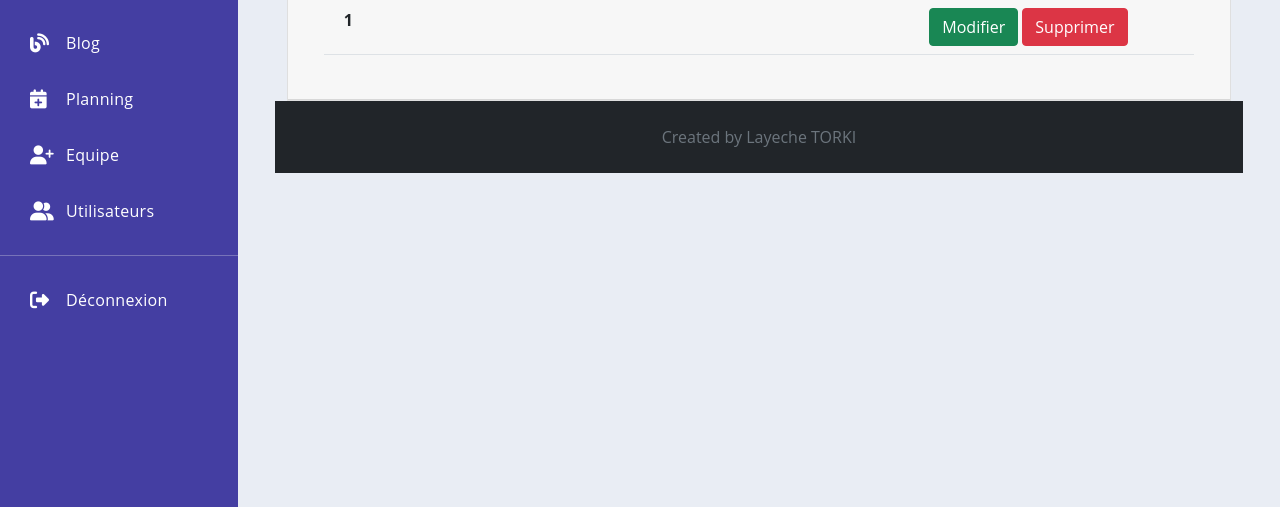
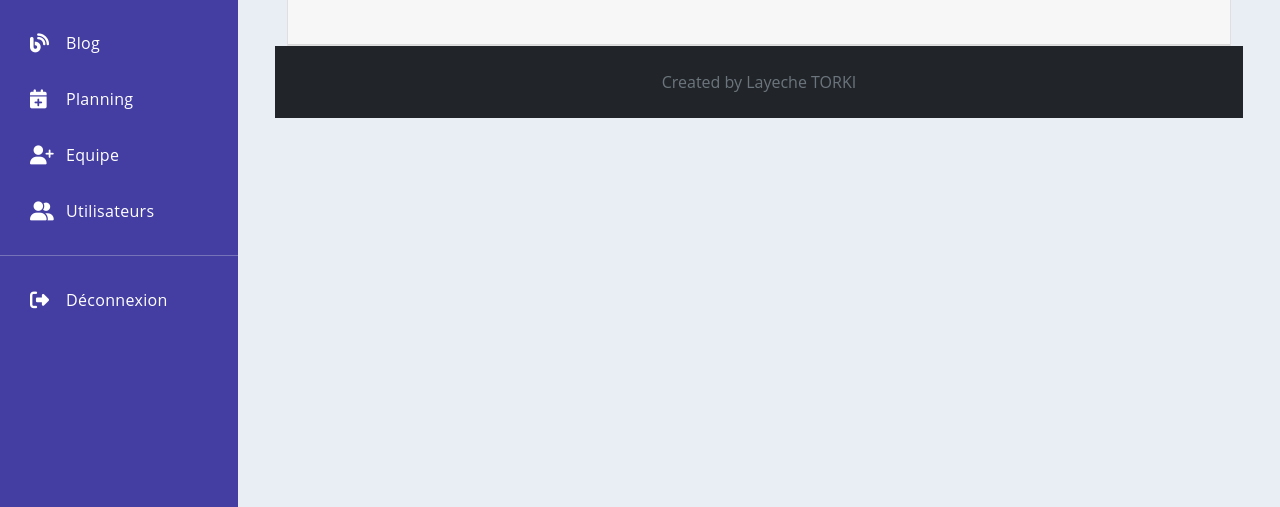
Before and after one commit to Layeche-t/Gsolution, a PHP site: page /slide_disply.php in a window 1280 px wide. Shown: the part 293-800 px from the top of the page. Run offline with PHP 8.4, Linux system fonts and the light colour scheme; tables that the repository leaves empty or names only in its code hold one stand-in row (values such as "Sample post"); data that the repository does not hold is empty; some libraries are stand-ins or nearby versions.

Commit message:
cleaning the dashbord

```diff
--- a/admin/slide_disply.php
+++ b/admin/slide_disply.php
@@ -1,27 +1,28 @@
+<?php
 
-<?php
+//connxion à la base de données
 require_once('../inc_config.php');
+//l'objet
 $post = new Post();
 
-$affichages= $post->findAll($post::TABLE);
+//méthode select par
+$sliders = $post->findBy(['type' => 'slider'], 1000, $post::TABLE);
 
-
+//supprimer un élement du tableau
 if (isset($_GET['id'])) {
     $post->deleteById($_GET['id'], $post::TABLE);
-    header('Location: ../admin/slide_disply.php');
+    header('Location: ../admin/slide_disply.php?delete');
+    exit();
 }
-
 ?>
 
 <!-- import du header -->
 <?php include('inc_header.php'); ?>
 
-
-
 <!-- Le contenu du dashbord-->
 <div class='dashboard-app'>
     <header class='dashboard-toolbar'>
-        <a href="#!" class="menu-toggle"><i class="fas fa-bars"></i></a>
+        <a href="#" class="menu-toggle"><i class="fas fa-bars"></i></a>
     </header>
 
     <div class='dashboard-content'>
@@ -31,30 +32,30 @@ if (isset($_GET['id'])) {
                 <!--titre du dashbord -->
                 <div class='card-header'>
                     <h1>Le contenu de votre slide</h1>
-                    <?php if (isset($_GET['success'])) :?>
+
+                    <!--success ajout-->
+                    <?php if (isset($_GET['success'])) : ?>
                         <div class="alert alert-success" role="alert">
-                        A simple success alert—check it out!
+                            Votre slide vient d'être ajouté
                         </div>
                     <?php endif ?>
 
-
-
+                    <!--success suppression-->
+                    <?php if (isset($_GET['delete'])) : ?>
+                        <div class="alert alert-success" role="alert">
+                            Votre slide vient d'être supprimé
+                        </div>
+                    <?php endif ?>
 
                     <div class='card-body'>
-
                         <!-- bouton d'envoie (pop up) -->
                         <div class="btn-group" role="group" aria-label="Basic mixed styles example">
-                        <button type="button" class="btn btn-primary submit-ajout" data-bs-toggle="modal" data-bs-target="#exampleModal" >Ajouter </button>
+                            <button type="button" class="btn btn-primary submit-ajout" data-bs-toggle="modal" data-bs-target="#exampleModal">Ajouter </button>
                         </div>
 
                         <!--contenu du tableau -->
-
-
-
-
-
                         <table class="table">
-
+                            <!-- le header du tableau -->
                             <thead class="table-dark">
                                 <tr>
                                     <th scope="col">Id</th>
@@ -66,17 +67,21 @@ if (isset($_GET['id'])) {
                             </thead>
 
                             <tbody>
-
-                        <?php foreach( $affichages as $affichage) : ?>
+                                <!-- la boucle foreach pour l'affichage -->
+                                <?php
+                                $num = 0;
+                                foreach ($sliders as $slider) :
+                                    $num = $num + 1;
+                                ?>
 
                                     <tr>
-                            <th scope="row"> <?= $affichage['id'] ?> </th>
-                            <td> <?= $affichage['titel'] ?> </td>
-                            <td> <?= $affichage['description'] ?> </td>
-                            <td> <?= $affichage['source'] ?> </td>
+                                        <th scope="row"> <?= $num ?> </th>
+                                        <td> <?= $slider['titel'] ?> </td>
+                                        <td> <?= $slider['description'] ?> </td>
+                                        <td> <?= $slider['source'] ?> </td>
                                         <td>
-                                <a href="slide_modification.php?id= <?=$affichage['id']?>"><button type="button" class="btn btn-success">Modifier</button></a>
-                                <a href="?id= <?=  $affichage['id'] ?>"><button type="button" class="btn btn-danger">Supprimer</button></a>
+                                            <a href="slide_modification.php?id= <?= $slider['id'] ?>"><button type="button" class="btn btn-success">Modifier</button></a>
+                                            <a href="?id= <?= $slider['id'] ?>"><button type="button" class="btn btn-danger">Supprimer</button></a>
                                         </td>
                                     </tr>
 
@@ -90,6 +95,7 @@ if (isset($_GET['id'])) {
             </div>
         </div>
 
+        <!-- pop up d'ajout -->
         <div class="modal fade" id="exampleModal" tabindex="-1" aria-labelledby="exampleModalLabel" aria-hidden="true">
             <div class="modal-dialog">
                 <div class="modal-content">
@@ -101,7 +107,7 @@ if (isset($_GET['id'])) {
 
                     <!-- formulaire d'envoie-->
                     <div class="modal-body">
-                    <form action="../controllers/add_backOffice.php" method="POST">
+                        <form action="../controllers/add_backOffice.php" method="POST" enctype="multipart/form-data">
 
                             <div class="mb-3">
                                 <label for="recipient-name" class="col-form-label">Entrez votre titre :</label>
@@ -114,31 +120,24 @@ if (isset($_GET['id'])) {
 
                             <div class="mb-3">
                                 <label for="message-text" class="col-form-label">La description : </label>
-                            <textarea class="form-control" id="message-text" name="description" required ></textarea>
+                                <textarea class="form-control" id="message-text" name="description" required></textarea>
                             </div>
 
                             <div class="mb-3">
                                 <label for="message-text" class="col-form-label">Votre contenu : </label>
                                 <textarea class="form-control" id="message-text" rows="5" cols="33" name="text" required></textarea>
                             </div>
-
+                            <input name="type" value="slider" hidden>
                             <div class="modal-footer">
                                 <button type="submit" class="btn btn-primary" name="validation">Valider</button>
                             </div>
-
                         </form>
                     </div>
-
-                <!-- bouton d'envoie -->
-
-
                 </div>
                 <!-- end -->
             </div>
         </div>
 
         <!--import du footer-->
-    <?php include ('inc_footer.php'); ?>
-
-
+        <?php include('inc_footer.php'); ?>
     </div>
```
Lines whose indentation alone changed are shown as unchanged.
